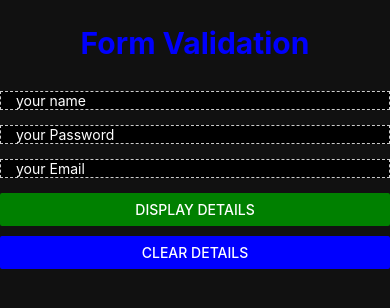
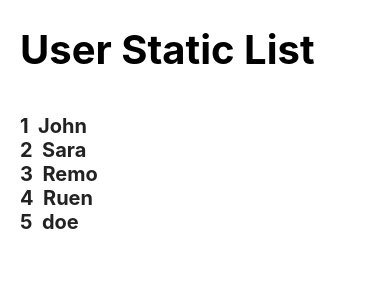
Before and after one commit to shabbirkhanpathan/TestingReact, a React Native app: screen / in a window 390 px wide. Shown: the top 308 px of the page. Built offline with nearby package versions, Linux system fonts and the light colour scheme.

Commit message:
StaticFLatlist

```diff
--- a/App.js
+++ b/App.js
@@ -1,72 +1,42 @@
-import React, { useState } from "react";
-import { SafeAreaView, Text, TextInput, Button, StyleSheet, View } from "react-native";
+import React from "react";
+import { FlatList, SafeAreaView, Text } from "react-native";
 
 
-function App() {
-  const [name, setName] = useState();
-  const [pass, setPass] = useState();
-  const [email, setEmail] = useState();
-  const [display, setDisplay] = useState(false);
 
-  const resetFormData = () => {
-    setDisplay(false);
-    setName("");
-    setPass("");
-    setEmail("");
-  }
-  return (
-    <SafeAreaView style={styles.container}>
-      <Text style={styles.text}>Form Validation</Text>
-      <TextInput style={styles.textInput} placeholder="your name" onChangeText={(text) => setName(text)} value={name} />
-      <TextInput style={styles.textInput} placeholder="your Password" onChangeText={(text) => setPass(text)} secureTextEntry={true} value={pass} />
-      <TextInput style={styles.textInput} placeholder="your Email" onChangeText={(text) => setEmail(text)} value={email} />
-      <View style={{ marginBottom: 10,}}>
-        <Button title="Display Details" color={"green"} onPress={() => setDisplay(true)} />
-      </View>
+function App(){
+  const users=[
+    {
+      id:1,
+      name:"John",
+    },
+    {
+      id:2,
+      name:"Sara",
+    },
+    {
+      id:3,
+      name:"Remo",
+    },
+    {
+      id:4,
+      name:"Ruen",
+    },
+    {
+      id:5,
+      name:"doe",
+    }
+  ]
+  return(
+    <SafeAreaView style={{paddingHorizontal:20}}>
+      <Text style={{fontSize:40, fontWeight:"bold", color:"#000", marginBottom:40, marginTop:25}}>User Static List</Text>
+      <FlatList
+      data={users}
+      renderItem={({item})=><Text style={{fontSize:20, fontWeight:"bold", color:"#222"}}>{item.id}  {item.name}</Text>}
+      keyExtractor={item=>item.id}
 
-      <Button title="Clear Details" color={"blue"} onPress={() => resetFormData()} />
-      {
-        display ?
-          <View>
-            <Text style={styles.detail}>{name}</Text><Text style={styles.detail}>{pass}</Text><Text style={styles.detail}>{email}</Text>
-          </View> : null
-      }
+      />
     </SafeAreaView>
   )
 }
 
-const styles = StyleSheet.create({
-  container: {
-    flex: 1,
-    paddingHorizontal: 10,
-    backgroundColor:"#111",
-    paddingTop:25,
-    color:"#fff"
-  },
-  text: {
-    fontSize: 30,
-    textAlign: 'center',
-    justifyContent: 'center',
-    color: 'blue',
-    fontWeight: "bold",
-    marginBottom: 30
-  },
-  textInput: {
-    borderWidth: 1,
-    backgroundColor: '#000',
-    color: "#fff",
-    borderColor: "#ccc",
-    marginBottom: 15,
-    paddingHorizontal: 15,
-    maxHeight:50,
-    borderStyle:"dashed"
-  },
-  detail: {
-    color:"#fff"
-  },
-  button: {
-    height: 70,
-    marginTop:20
-  }
-})
 export default App;
```
